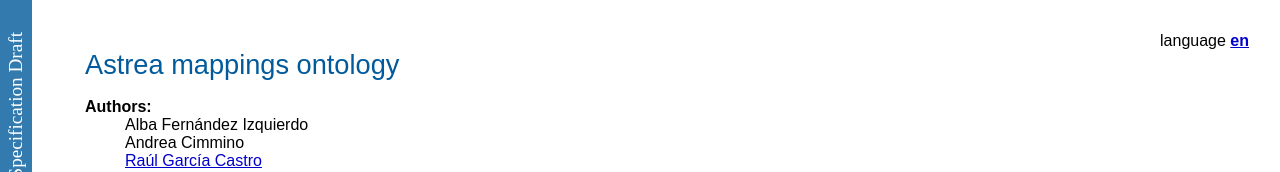
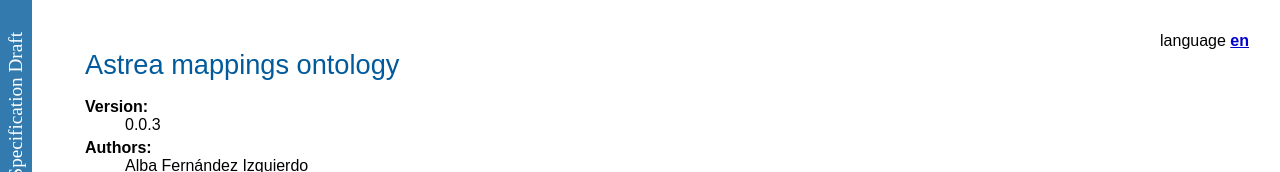
Before and after one commit to albaizq/astrea-ontology, a plain HTML site: page OnToology/ontology.owl/documentation/index-en.html in a window 1280 px wide. Shown: the top 172 px of the page. Drawn offline with Linux system fonts and the light colour scheme.

Commit message:
update docs

```diff
--- a/OnToology/ontology.owl/documentation/index-en.html
+++ b/OnToology/ontology.owl/documentation/index-en.html
@@ -63,6 +63,10 @@ function loadTOC(){
 
 
 <dl>
+
+<dt>Version:</dt>
+<dd>0.0.3</dd>
+
 <dt>Authors:</dt>
 <dd>Alba Fernández Izquierdo</dd><dd>Andrea Cimmino</dd><dd><a href="http://www.garcia-castro.com/foaf.rdf#me">Raúl García Castro </a></dd>
 
```
Also changed, not shown: OnToology/ontology.owl/documentation/resources/images/astrea.png.
